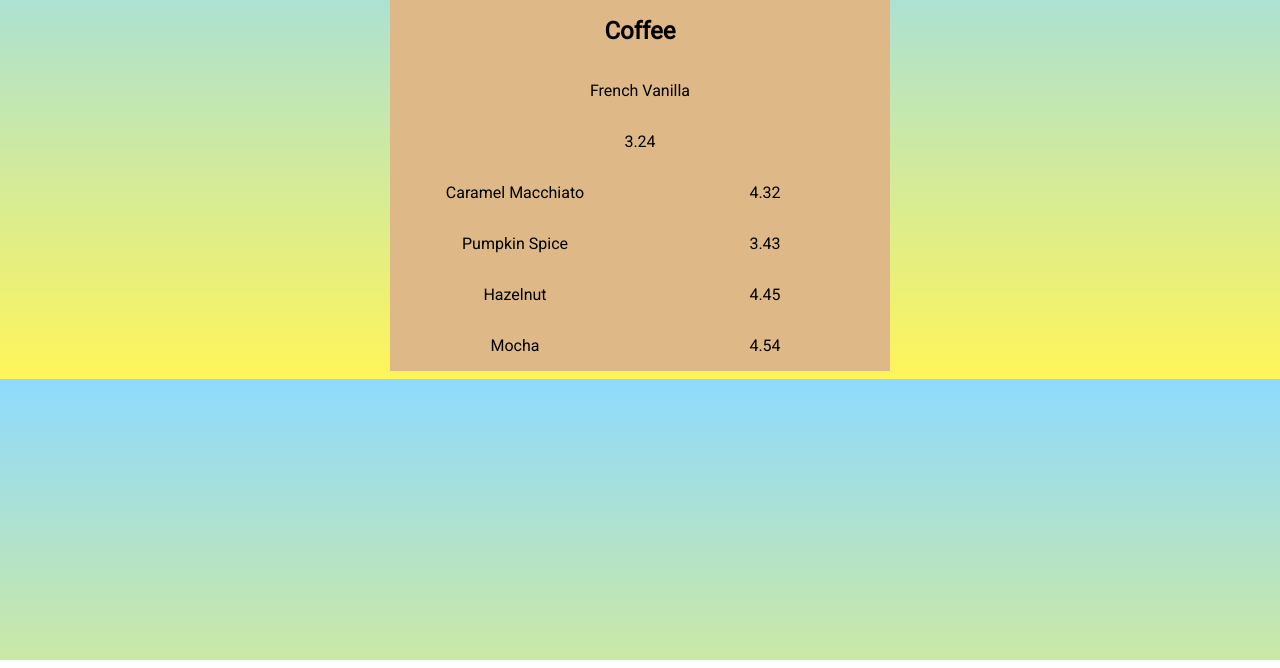
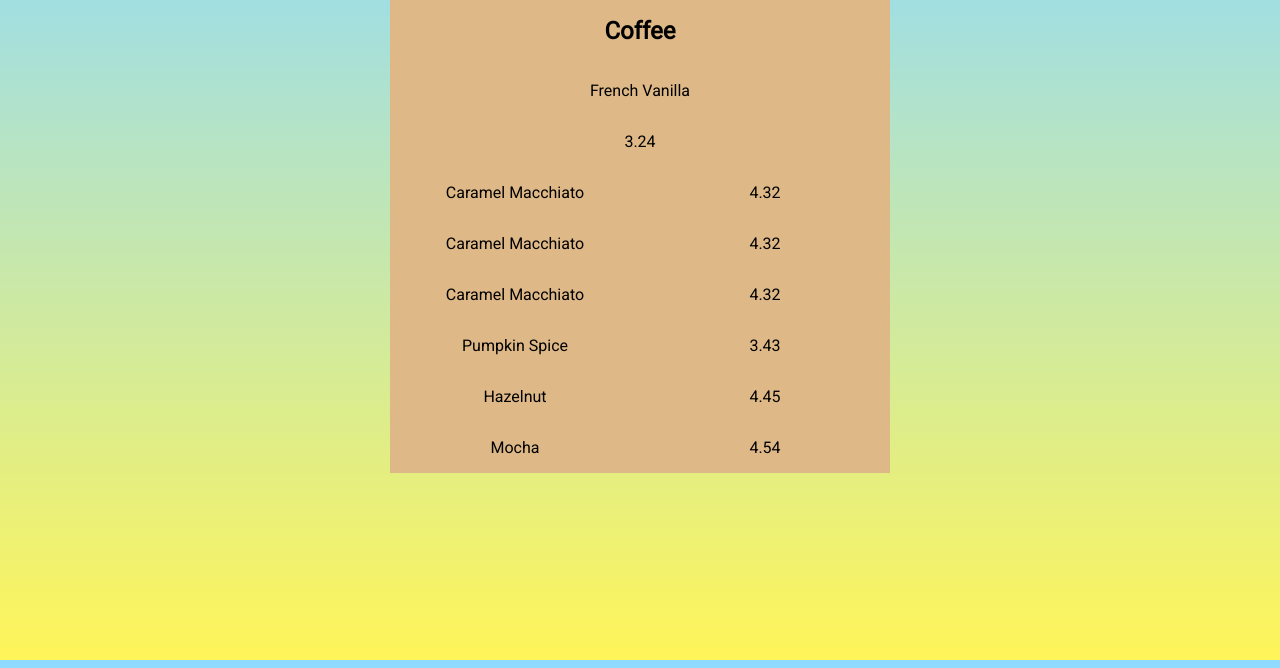
Before and after one commit to jiaxiongjiao/jiaxiongjiao.github.io, a plain HTML site: page index.html in a window 1280 px wide. Shown: the part 140-808 px from the top of the page. Drawn offline with Linux system fonts and the light colour scheme.

Commit message:
background

```diff
--- a/index.html
+++ b/index.html
@@ -33,6 +33,12 @@
                     <article class="item">
                         <p class="flavor">Caramel Macchiato</p><p class="price">4.32</p>
                     </article>
+                    <article class="item">
+                        <p class="flavor">Caramel Macchiato</p><p class="price">4.32</p>
+                    </article>
+                    <article class="item">
+                        <p class="flavor">Caramel Macchiato</p><p class="price">4.32</p>
+                    </article>
 
                     <article class="item">
                         <p class="flavor">Pumpkin Spice</p><p class="price">3.43</p>
--- a/style.css
+++ b/style.css
@@ -1,10 +1,15 @@
 @import url('https://fonts.googleapis.com/css2?family=Roboto&display=swap');
+html
+{
+    height: 100%;
+}
 
 body
 {
+    height: 100%;
     font-family: "Roboto", sans-serif;
-    background: linear-gradient(#8edaff, #fff559);
     text-align: center;
+    background: linear-gradient( #8edaff, #fff559);
 }
 
 .menu
```
